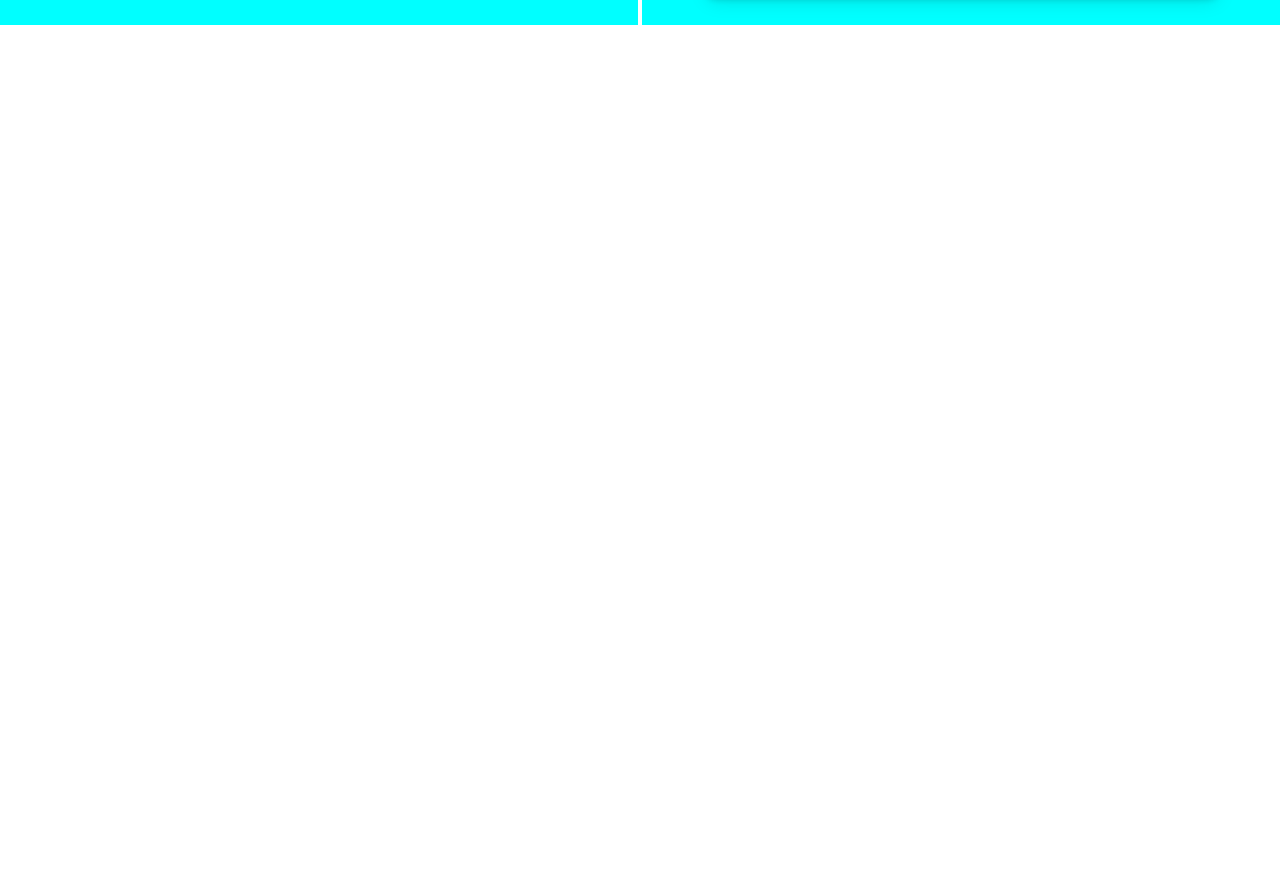
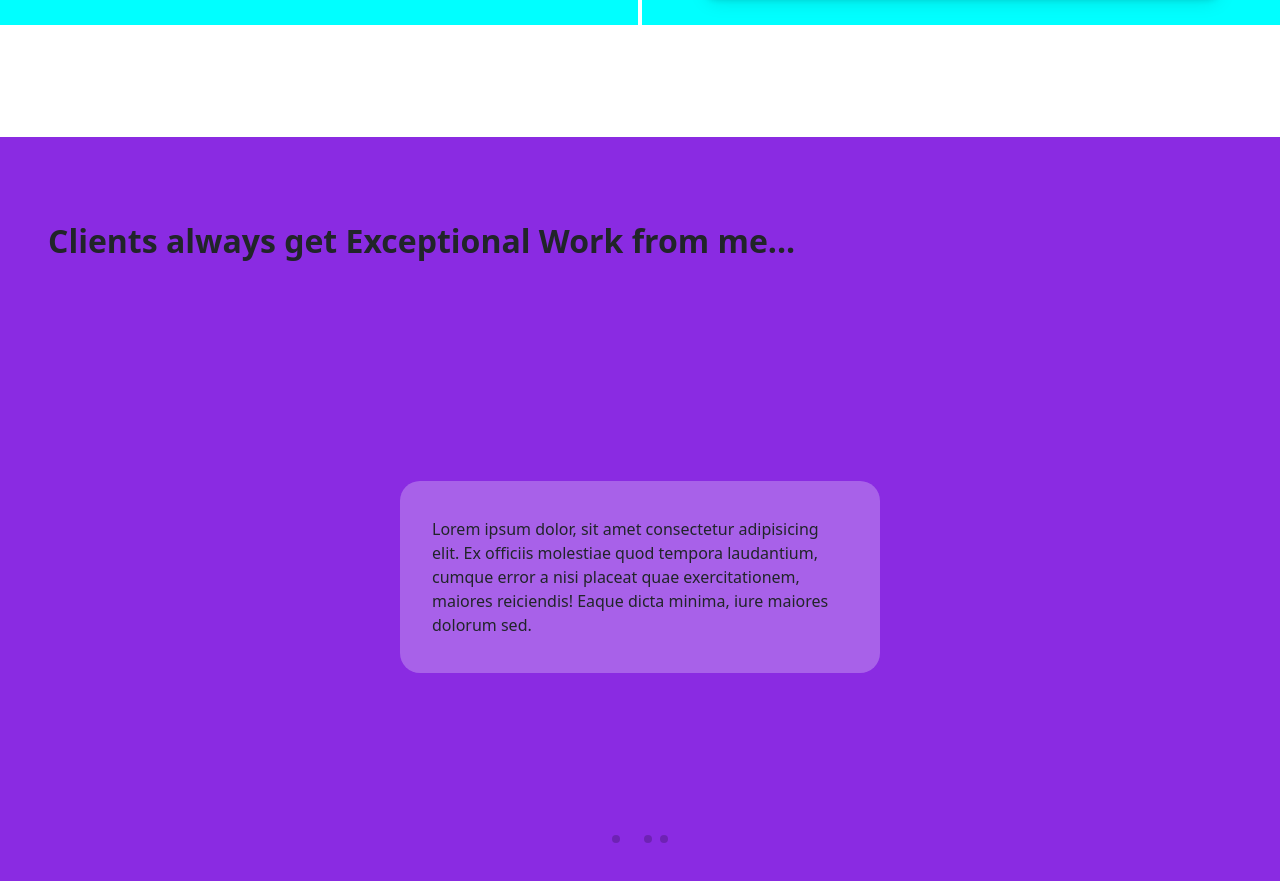
Before and after one commit to FuturePro-Career-Guidance/Future-Pro, a React (Create React App) app: page / in a window 1280 px wide. Shown: the part 2600-3481 px from the top of the page. Before the commit the page ends 2625 px from the top, so only its background shows below. Built offline with nearby package versions, Linux system fonts and the light colour scheme.

Commit message:
testamonial done

```diff
--- a/package.json
+++ b/package.json
@@ -16,6 +16,7 @@
     "react-scripts": "5.0.1",
     "react-spring": "^9.7.2",
     "react-vertical-timeline-component": "^3.6.0",
+    "swiper": "^10.1.0",
     "web-vitals": "^2.1.4"
   },
   "scripts": {
--- /dev/null
+++ b/src/Components/testamonial.jsx
@@ -0,0 +1,67 @@
+import React from "react";
+import "./testimonial.css";
+import { Swiper, SwiperSlide } from "swiper/react";
+import "swiper/css";
+
+import { Pagination, Autoplay } from "swiper/modules";
+
+import "swiper/css/pagination";
+import "swiper/css/autoplay";
+
+
+const Testimonial = () => {
+  const clients = [
+    {
+      // img: profilePic1,
+      review:
+        "Lorem ipsum dolor, sit amet consectetur adipisicing elit. Ex officiis molestiae quod tempora laudantium, cumque error a nisi placeat quae exercitationem, maiores reiciendis! Eaque dicta minima, iure maiores dolorum sed.",
+    },
+    {
+      // img: profilePic2,
+      review:
+        "Lorem ipsum dolor, sit amet consectetur adipisicing elit. Ex officiis molestiae quod tempora laudantium, cumque error a nisi placeat quae exercitationem, maiores reiciendis! Eaque dicta minima, iure maiores dolorum sed.",
+    },
+    {
+      // img: profilePic3,
+      review:
+        "Lorem ipsum dolor, sit amet consectetur adipisicing elit. Ex officiis molestiae quod tempora laudantium, cumque error a nisi placeat quae exercitationem, maiores reiciendis! Eaque dicta minima, iure maiores dolorum sed.",
+    },
+    {
+      // img: profilePic4,
+      review:
+        "Lorem ipsum dolor, sit amet consectetur adipisicing elit. Ex officiis molestiae quod tempora laudantium, cumque error a nisi placeat quae exercitationem, maiores reiciendis! Eaque dicta minima, iure maiores dolorum sed.",
+    },
+  ];
+
+  return (
+    <div className="t-wrapper" id="testimonial">
+      <div className="t-heading">
+        <span>Clients always get </span>
+        <span>Exceptional Work </span>
+        <span>from me...</span>
+        <div className="blur t-blur1" style={{ background: "var(--purple)" }}></div>
+        <div className="blur t-blur2" style={{ background: "skyblue" }}></div>
+      </div>
+      <Swiper
+        // Install Swiper modules
+        modules={[Pagination, Autoplay]}
+        slidesPerView={1}
+        pagination={{ clickable: true }}
+        autoplay={{ delay: 3000 }} // Set the delay to 5000ms (5 seconds) o
+      >
+        {clients.map((client, index) => {
+          return (
+            <SwiperSlide key={index}>
+              <div className="testimonial">
+                {/* <img src={client.img} alt="" /> */}
+                <span>{client.review}</span>
+              </div>
+            </SwiperSlide>
+          );
+        })}
+      </Swiper>
+    </div>
+  );
+};
+
+export default Testimonial;
--- /dev/null
+++ b/src/Components/testimonial.css
@@ -0,0 +1,79 @@
+.t-wrapper{
+    padding:  0 3rem 0 3rem;;
+    height: 100vh;
+    display: flex;
+    align-items: center;
+    justify-content: center;
+    margin-top: 7rem;
+    flex-direction: column;
+    gap: 2rem;
+    position: relative;
+}
+.t-heading{
+    align-self: start;
+}
+.t-heading>*{
+    font-size: 2rem;
+    font-weight: bold;
+}
+.t-heading span:nth-of-type(2){
+    color: var(--orange);
+}
+
+.t-blur1{
+    left: 38rem;
+    top: 16rem;
+}
+.t-blur2{
+    top: 9rem;
+    left: 0;
+}
+.testimonial{
+    display: flex;
+    flex-direction: column;
+    align-items: center;
+    justify-content: space-evenly;
+    padding: 2rem;
+    width: 30rem;
+    height: 12rem;
+    /* styles same as work.css */
+    background: rgba(255, 255, 255, 0.26);
+    border: 7px solid var(--blueCard);
+    box-shadow: var(--boxShadow);
+    border-radius: 20px;
+}
+.testimonial>img{
+    width: 6rem;
+    height: 6rem;
+    border-radius: 100%;
+}
+.testimonial>span{
+    color: var(--gray);
+}
+
+
+/* slider */
+.t-wrapper .swiper {
+    width: 100%;
+    height: 70%;
+}
+
+.t-wrapper .swiper-slide{
+    display: flex;
+    align-items: center;
+    justify-content: center;
+}
+
+.t-wrapper .swiper-pagination-bullet-active{
+    background: var(--orange);
+}
+
+@media screen and (max-width: 480px){
+    .t-wrapper{
+        padding: 0;
+    }
+    .testimonial>img{
+        width: 70px;
+        height: 70px;
+    }
+  }
--- a/src/Pages/landingPage.jsx
+++ b/src/Pages/landingPage.jsx
@@ -6,6 +6,7 @@ import { useNavigate } from 'react-router-dom';
 
 import './landingpage.css'
 import Timeline from '../Components/timeline';
+import Testimonial from '../Components/testamonial';
 
 
 const LandingPage = ({setAuth}) => {
@@ -50,6 +51,11 @@ const LandingPage = ({setAuth}) => {
 
                 </div>
 
+                <div className='testamonials'>
+
+                    <Testimonial/>
+                </div>
+
 
 
             </div>
--- a/src/Pages/landingpage.css
+++ b/src/Pages/landingpage.css
@@ -6,3 +6,7 @@
 .timeline{
     background-color: aqua;
 }
+
+.testamonials{
+    background-color: blueviolet;
+}
```
Also changed, not shown: 1 other file (tests, documents, lock files or other folders).
